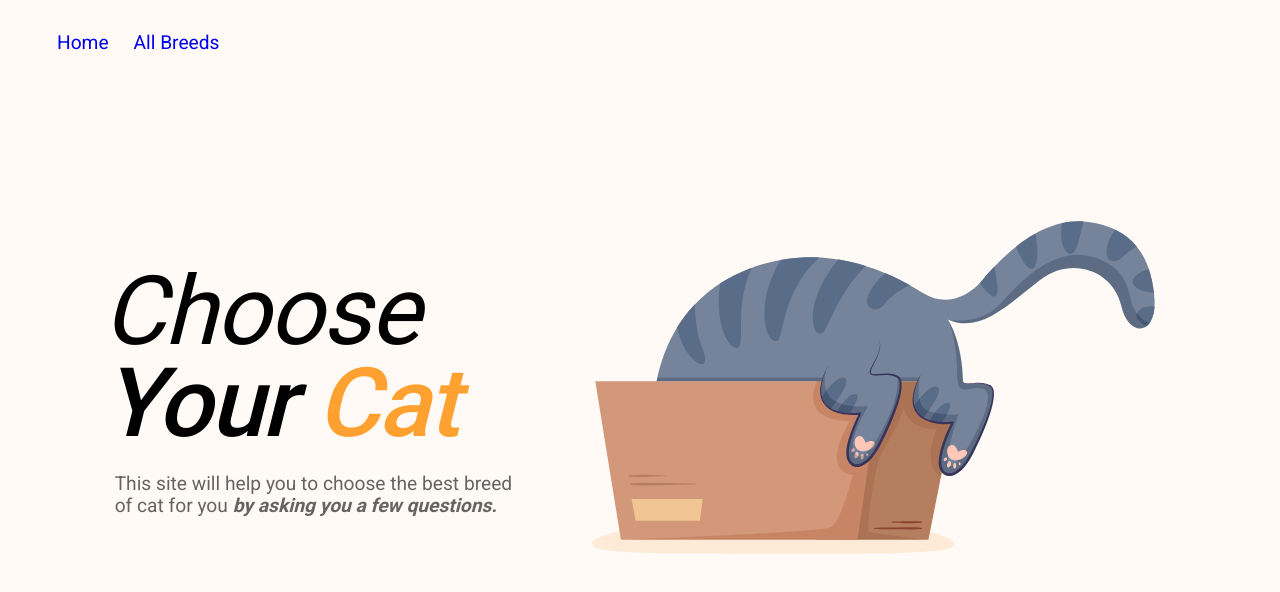
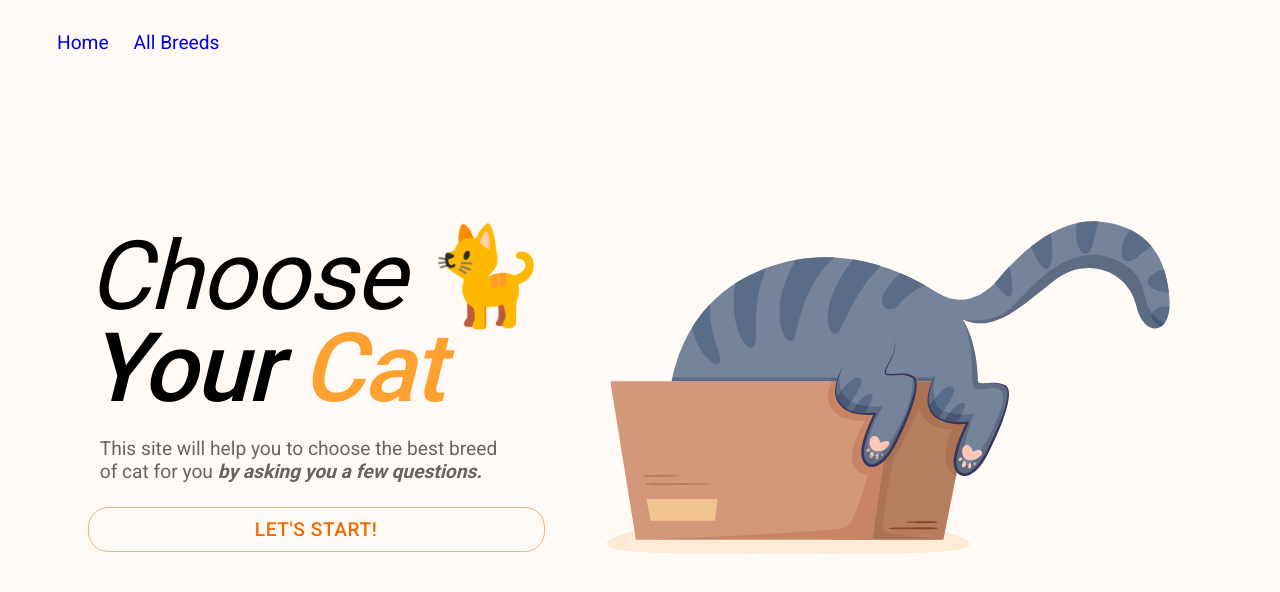
Before and after one commit to KelvinQiu802/your-cat, a React (Vite) app: page / in a window 1280 px wide. Shown: the top 592 px of the page. Built offline with nearby package versions, Linux system fonts and the light colour scheme.

Commit message:
feat: Start Button

```diff
--- a/src/components/Home/Welcome.jsx
+++ b/src/components/Home/Welcome.jsx
@@ -1,13 +1,22 @@
-import { Card, CardContent, Stack, Typography, Box } from '@mui/material';
+import {
+  Card,
+  CardContent,
+  Stack,
+  Typography,
+  Box,
+  Button,
+} from '@mui/material';
 
 const Welcome = () => {
+  const handleClick = () => {};
+
   return (
     <Stack>
       <Typography
         variant='h1'
         sx={{ fontWeight: 400, mb: '-20px', fontStyle: 'italic' }}
       >
-        Choose
+        Choose <span style={{ fontStyle: 'normal' }}>🐈</span>
       </Typography>
       <Typography
         variant='h1'
@@ -29,6 +38,20 @@ const Welcome = () => {
           <i>by asking you a few questions.</i>
         </strong>
       </Typography>
+      <Button
+        variant='outlined'
+        sx={{
+          borderRadius: 5,
+          mt: 3,
+          fontSize: '1.2em',
+          fontWeight: 500,
+        }}
+        color='warning'
+        size='big'
+        onClick={handleClick}
+      >
+        Let's Start!
+      </Button>
     </Stack>
   );
 };
```
